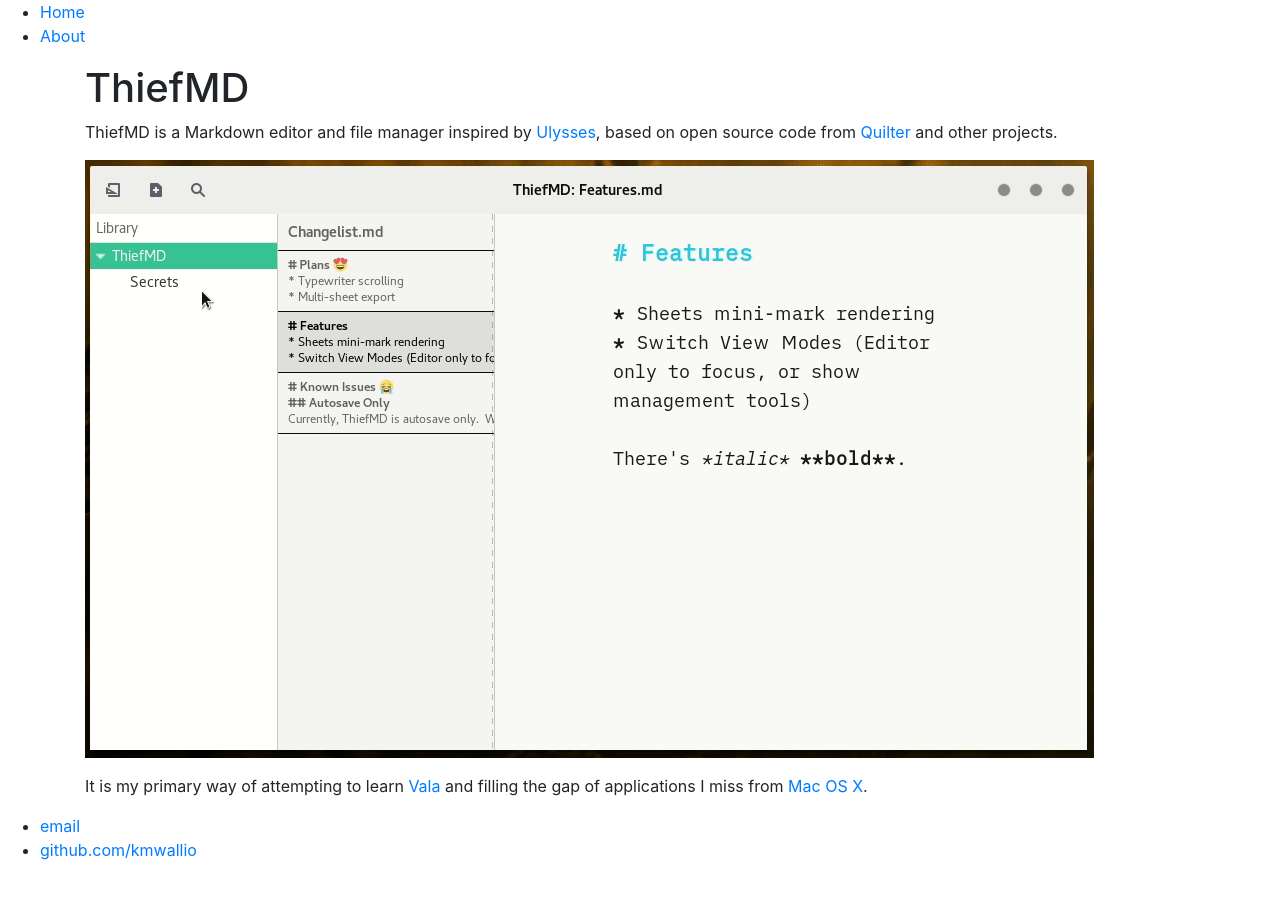
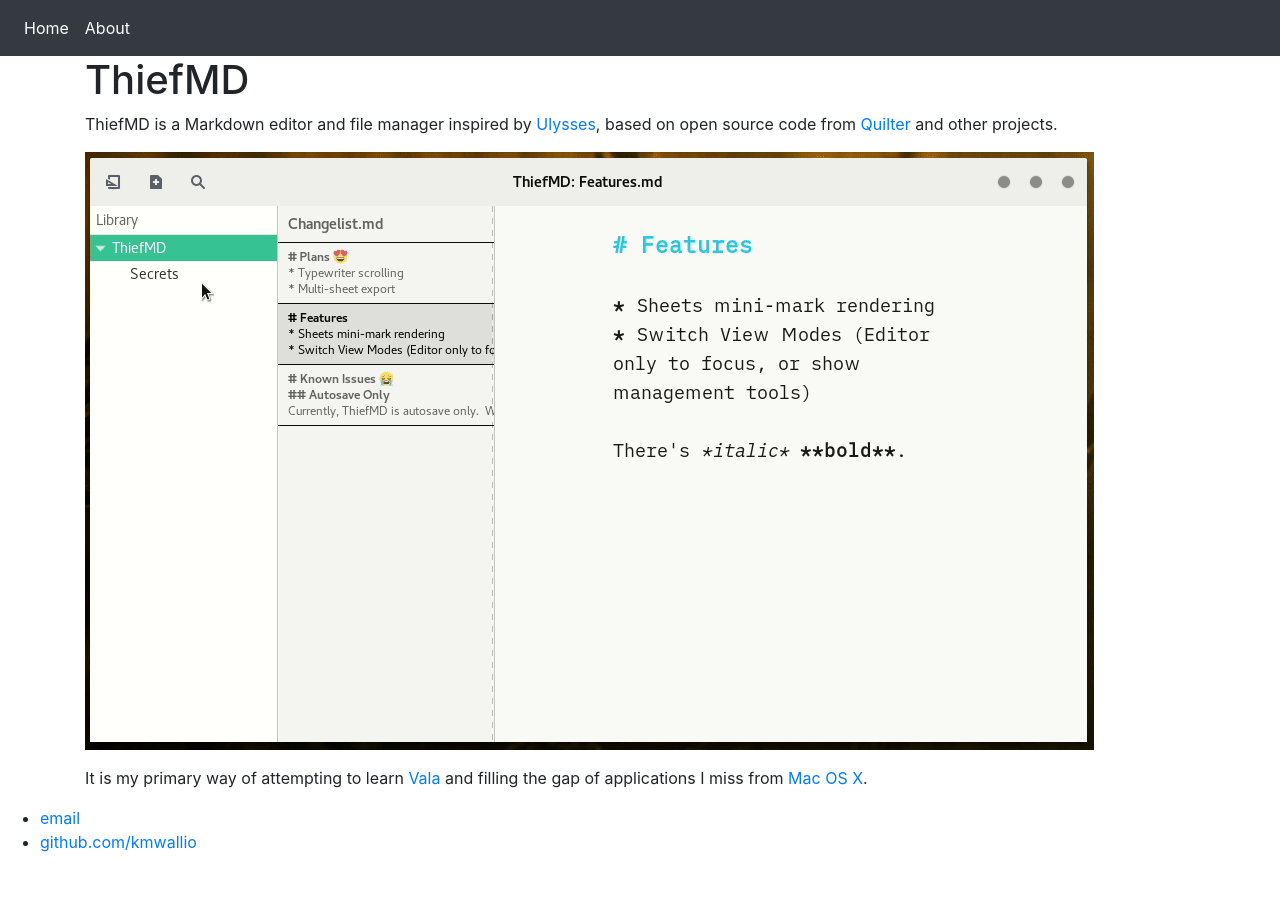
Before and after one commit to kmwallio/ThiefMD, a Jekyll site: the page built from docs/index.md, in a window 1280 px wide. Built offline with Jekyll 4.4.1, drawn with Linux system fonts in a browser that asks for light colours.

Commit message:
Working on the layout

```diff
--- a/docs/_layouts/page.html
+++ b/docs/_layouts/page.html
@@ -9,10 +9,10 @@
 			<script src="https://stackpath.bootstrapcdn.com/bootstrap/4.1.2/js/bootstrap.min.js" integrity="sha384-o+RDsa0aLu++PJvFqy8fFScvbHFLtbvScb8AjopnFD+iEQ7wo/CG0xlczd+2O/em" crossorigin="anonymous"></script>
 		</head>
 		<body>
-			<nav>
-	    		<ul>
-	        		<li><a href="/ThiefMD">Home</a></li>
-		        	<li><a href="/ThiefMD/about">About</a></li>
+			<nav class="navbar navbar-expand-lg navbar-dark bg-dark">
+	    		<ul class="navbar-nav">
+	        		<li class="nav-item active"><a href="/ThiefMD" class="nav-link">Home</a></li>
+		        	<li class="nav-item active"><a href="/ThiefMD/about" class="nav-link"v>About</a></li>
 	    		</ul>
 			</nav>
 			<div class="container">
```
